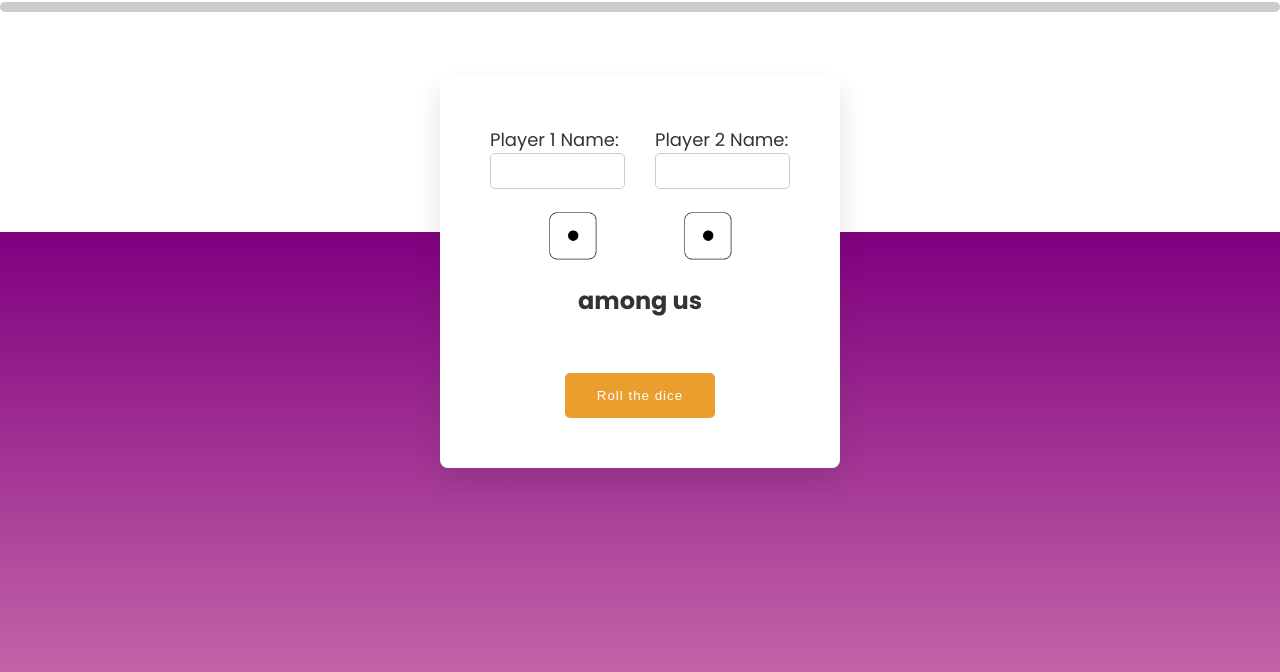
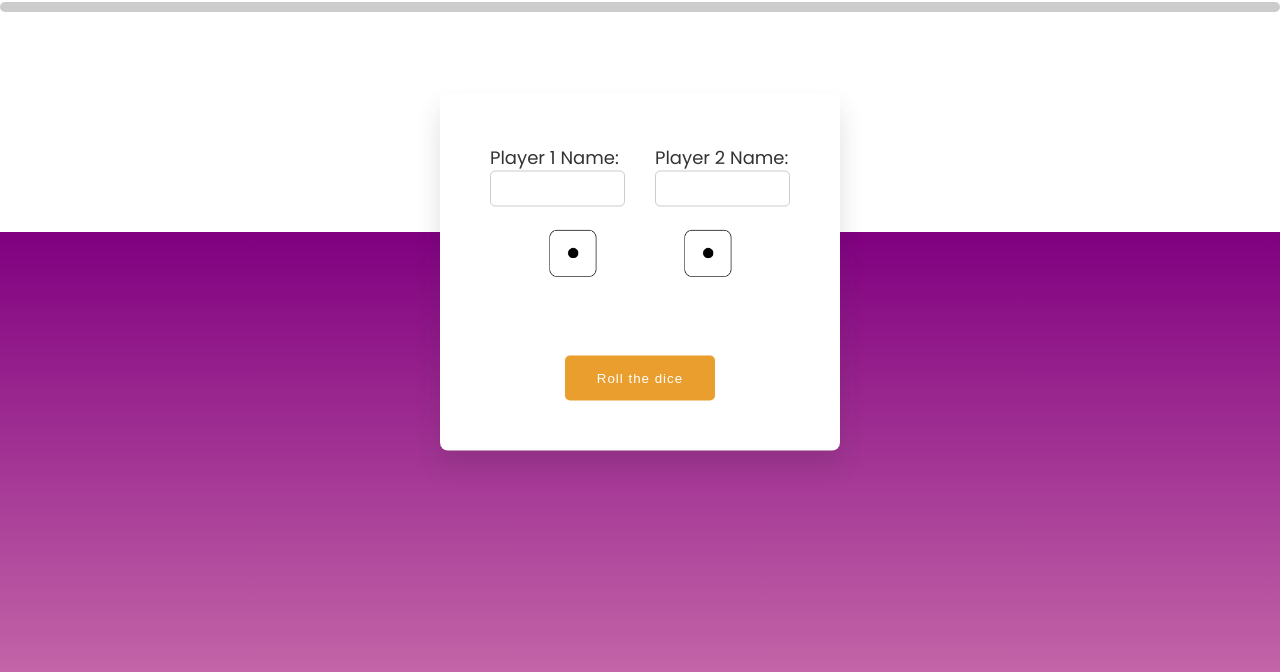
Before and after one commit to Pally-M/dice-game, a plain HTML site: page index.html in a window 1280 px wide. Shown: the part 128-800 px from the top of the page. Drawn offline with Linux system fonts and the light colour scheme.

Commit message:
Update index.html
fixed text

```diff
--- a/index.html
+++ b/index.html
@@ -38,7 +38,7 @@
             <img  id="dice-1" src="dice-1.jpg" width="20%">
             <img  id="dice-2" src="dice-1.jpg" width="20%">
         </div>
-        <p id="total">among us</p>
+        <p id="total"></p>
         <button onclick="roll()">Roll the dice</button>
 
 
```
